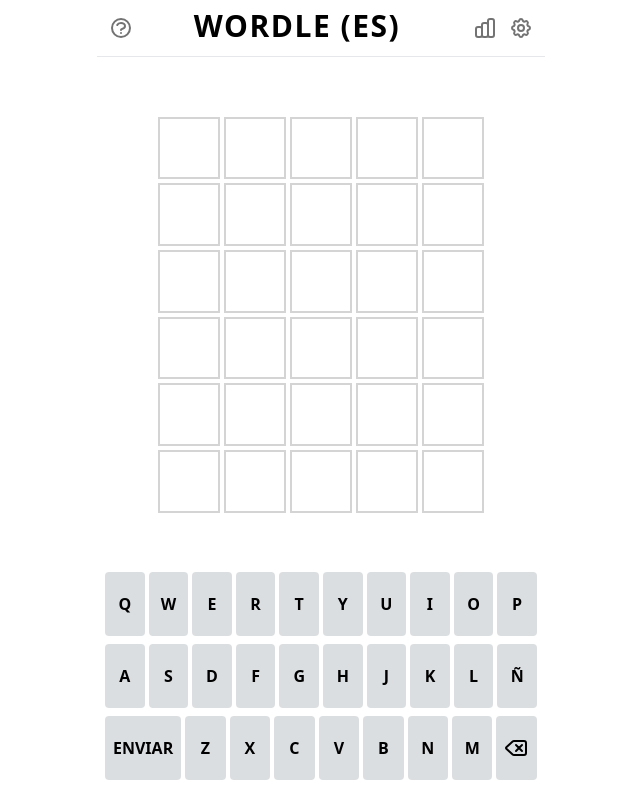
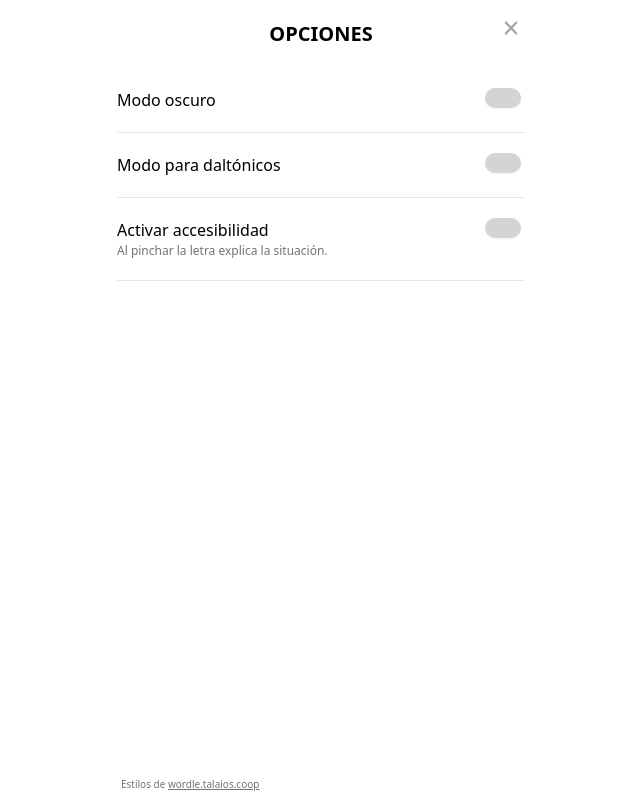
Before and after one commit to Sergitxin22/wordle, a React (Vite) app: page / in a window 1280 px wide. Both pictures are taken after a click on the button 840 px from the left and 28 px from the top of the page. Shown: the whole page, without its empty margins (319-959 px from the left). Built offline with nearby package versions, Linux system fonts and the light colour scheme.

Commit message:
Add options tab

```diff
--- a/src/App.jsx
+++ b/src/App.jsx
@@ -6,6 +6,7 @@ import { boardDefault, generateWordSet } from './Words';
 import GameOver from './components/GameOver';
 import Header from './components/Header';
 import Toast from './components/Toast';
+import Options from './components/Options';
 
 export const AppContext = createContext();
 
@@ -20,6 +21,58 @@ function App() {
   const [wordDefinitions, setWordDefinitions] = useState([]);
   const [gameOver, setGameOver] = useState({ gameOver: false, guessedWord: false });
   const [showToast, setShowToast] = useState(false);
+  const [showOptions, setShowOptions] = useState(false);
+  const [darkMode, setDarkMode] = useState(false); // Estado para el modo oscuro
+
+  useEffect(() => {
+    // Efecto para sincronizar con la preferencia del sistema
+    const mediaQuery = window.matchMedia('(prefers-color-scheme: dark)');
+
+    // Función para aplicar el modo oscuro basado en localStorage o preferencia del sistema
+    const applyDarkMode = () => {
+      const savedMode = localStorage.getItem('darkMode');
+
+      if (savedMode === null) {
+        // Si no hay valor en localStorage, usar la preferencia del sistema
+        const isDarkMode = mediaQuery.matches;
+        setDarkMode(isDarkMode);
+        document.documentElement.classList.toggle('dark', isDarkMode);
+      } else {
+        // Si hay valor en localStorage, usar ese valor
+        const isDarkMode = savedMode === 'true';
+        setDarkMode(isDarkMode);
+        document.documentElement.classList.toggle('dark', isDarkMode);
+      }
+    };
+
+    applyDarkMode(); // Aplicar modo oscuro al cargar el componente
+
+    // Manejar cambios en la preferencia del sistema
+    const handleChange = (e) => {
+      // Solo aplica cambios si no hay un valor en localStorage
+      if (localStorage.getItem('darkMode') === null) {
+        const isDarkMode = e.matches;
+        setDarkMode(isDarkMode);
+        document.documentElement.classList.toggle('dark', isDarkMode);
+      }
+    };
+
+    mediaQuery.addEventListener('change', handleChange);
+
+    // Limpiar el efecto
+    return () => {
+      mediaQuery.removeEventListener('change', handleChange);
+    };
+  }, []);
+
+  const toggleDarkMode = () => {
+    setDarkMode((prevMode) => {
+      const newMode = !prevMode;
+      localStorage.setItem('darkMode', newMode); // Guardar el nuevo estado en localStorage
+      document.documentElement.classList.toggle('dark', newMode); // Cambiar la clase en <html>
+      return newMode;
+    });
+  };
 
   useEffect(() => {
     generateWordSet().then((words) => {
@@ -85,9 +138,6 @@ function App() {
   return (
     <div className="dark:bg-dark dark:text-neutral-100 text-black">
       <div className="container mx-auto flex flex-col max-w-md h-dvh">
-        <Header />
-        {showToast && <Toast message="La palabra no existe" onClose={() => setShowToast(false)} />}
-        <div className="Toastify"></div>
         <AppContext.Provider
           value={{
             board,
@@ -109,12 +159,26 @@ function App() {
             gameOver,
             setGameOver,
             wordDefinitions,
-            setWordDefinitions
+            setWordDefinitions,
+            showOptions,
+            setShowOptions,
+            darkMode,
+            toggleDarkMode, // Agregar toggleDarkMode al contexto
           }}>
-          <main className="flex flex-auto justify-center items-center">
-            <Board />
-          </main>
-          {gameOver.gameOver ? <GameOver /> : <Keyboard />}
+
+          {!showOptions ? (
+            <>
+              <Header />
+              {showToast && <Toast message="La palabra no existe" onClose={() => setShowToast(false)} />}
+              <div className="Toastify"></div>
+              <main className="flex flex-auto justify-center items-center">
+                <Board />
+              </main>
+              {gameOver.gameOver ? <GameOver /> : <Keyboard />}
+            </>
+          ) : (
+            <Options /> // Mostrar Options cuando options es true
+          )}
         </AppContext.Provider>
       </div>
     </div>
--- a/src/components/Header.jsx
+++ b/src/components/Header.jsx
@@ -1,4 +1,8 @@
+import { useContext } from "react"
+import { AppContext } from "../App"
+
 function Header() {
+    const { showOptions, setShowOptions } = useContext(AppContext)
     return (
         <header className="flex flex-row max-w-lg py-2 px-3 border-b dark:border-neutral-700">
             <button className="m-0 sm:my-2 flex-none" aria-label="cómo jugar">
@@ -18,7 +22,7 @@ function Header() {
                     </path>
                 </svg>
             </button>
-            <button className="m-0 sm:my-2 flex-none" aria-label="opciones de juego">
+            <button className="m-0 sm:my-2 flex-none" aria-label="opciones de juego" onClick={() => setShowOptions(!showOptions)}>
                 <svg xmlns="http://www.w3.org/2000/svg" fill="none" viewBox="0 0 24 24" stroke="currentColor" aria-hidden="true" className="h-6 w-6 text-neutral-500 dark:text-neutral-600">
                     <path strokeLinecap="round" strokeLinejoin="round" strokeWidth="2"
                         d="M10.325 4.317c.426-1.756 2.924-1.756 3.35 0a1.724 1.724 0 002.573 1.066c1.543-.94 3.31.826 2.37 2.37a1.724 1.724 0 001.065 2.572c1.756.426 1.756 2.924 0 3.35a1.724 1.724 0 00-1.066 2.573c.94 1.543-.826 3.31-2.37 2.37a1.724 1.724 0 00-2.572 1.065c-.426 1.756-2.924 1.756-3.35 0a1.724 1.724 0 00-2.573-1.066c-1.543.94-3.31-.826-2.37-2.37a1.724 1.724 0 00-1.065-2.572c-1.756-.426-1.756-2.924 0-3.35a1.724 1.724 0 001.066-2.573c-.94-1.543.826-3.31 2.37-2.37.996.608 2.296.07 2.572-1.065z">
--- /dev/null
+++ b/src/components/Options.jsx
@@ -0,0 +1,57 @@
+import { useContext } from 'react'
+import { AppContext } from '../App'
+
+function Options() {
+
+    const { showOptions, setShowOptions, darkMode, toggleDarkMode } = useContext(AppContext);
+
+    return (
+        <div className="h-full">
+            <div className="flex flex-col w-full h-full outline-none focus:outline-none">
+                <div className="flex-initial relative m-5">
+                    <h3 className="flex-auto uppercase text-center text-xl font-bold">Opciones</h3>
+                    <button className="absolute top-0 right-0 p-1 ml-auto" onClick={() => setShowOptions(!showOptions)}>
+                        <span className="leading-[0.25] h-5 w-5 text-3xl text-neutral-400 block outline-none focus:outline-none">×</span>
+                    </button>
+                </div>
+                <div className="flex-auto grow mx-5">
+                    <div className="flex py-5 border-b border-solid">
+                        <div className="flex flex-auto">
+                            <p className="text-md">Modo oscuro</p>
+                        </div>
+                        <div className="flex-initial form-check form-switch">
+                            <input
+                                className="form-check-input appearance-none w-9 -ml-10 rounded-full float-left h-5 align-top bg-no-repeat bg-contain bg-neutral-300 dark:bg-neutral-700 checked:dark:bg-blue-500 focus:outline-none cursor-pointer shadow-sm"
+                                type="checkbox" role="switch" id="darkModeMode" checked={darkMode} onChange={toggleDarkMode} />
+                        </div>
+                    </div>
+                    <div className="flex py-5 border-b border-solid">
+                        <div className="flex flex-auto">
+                            <p className="text-md">Modo para daltónicos</p>
+                        </div>
+                        <div className="flex-initial form-check form-switch"><input
+                            className="form-check-input appearance-none w-9 -ml-10 rounded-full float-left h-5 align-top bg-no-repeat bg-contain bg-neutral-300 dark:bg-neutral-700 checked:dark:bg-blue-500 focus:outline-none cursor-pointer shadow-sm"
+                            type="checkbox" role="switch" id="colorBlindMode" /></div>
+                    </div>
+                    <div className="flex py-5 border-b border-solid">
+                        <div className="flex flex-auto">
+                            <div className="flex flex-col">
+                                <p className="text-md">Activar accesibilidad</p>
+                                <p className="text-[12px] text-neutral-500">Al pinchar la letra explica la situación.</p>
+                            </div>
+                        </div>
+                        <div className="flex-initial form-check form-switch"><input
+                            className="form-check-input appearance-none w-9 -ml-10 rounded-full float-left h-5 align-top bg-no-repeat bg-contain bg-neutral-300 dark:bg-neutral-700 checked:dark:bg-blue-500 focus:outline-none cursor-pointer shadow-sm"
+                            type="checkbox" role="switch" id="accessibilityMode" /></div>
+                    </div>
+                </div>
+                <div className="flex-initial my-2 mx-6 ">
+                    <p className="text-[10px] text-neutral-500">Estilos de <a href="https://wordle.talaios.coop/"
+                        className="underline">wordle.talaios.coop</a></p>
+                </div>
+            </div>
+        </div >
+    )
+}
+
+export default Options
```
